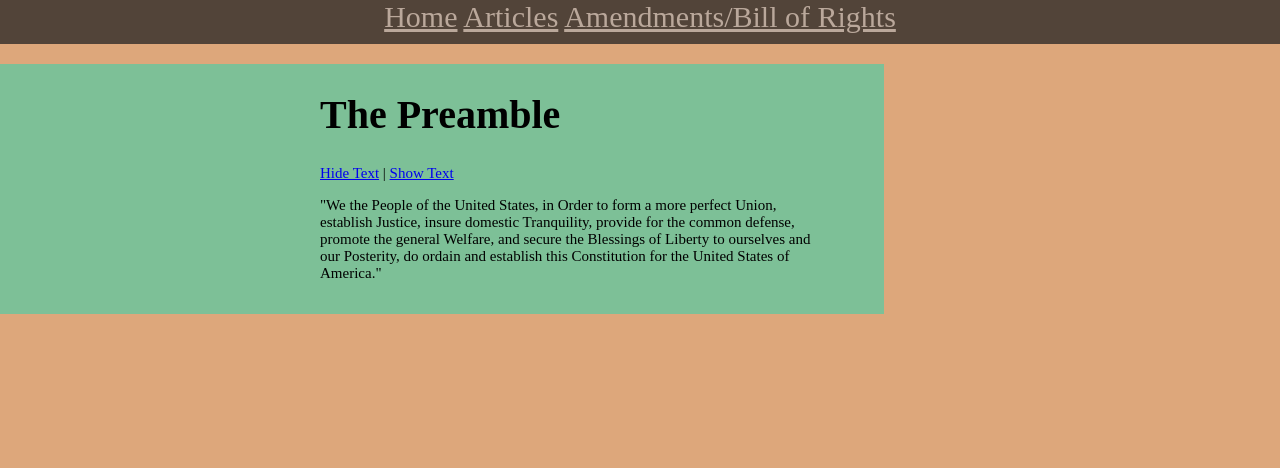
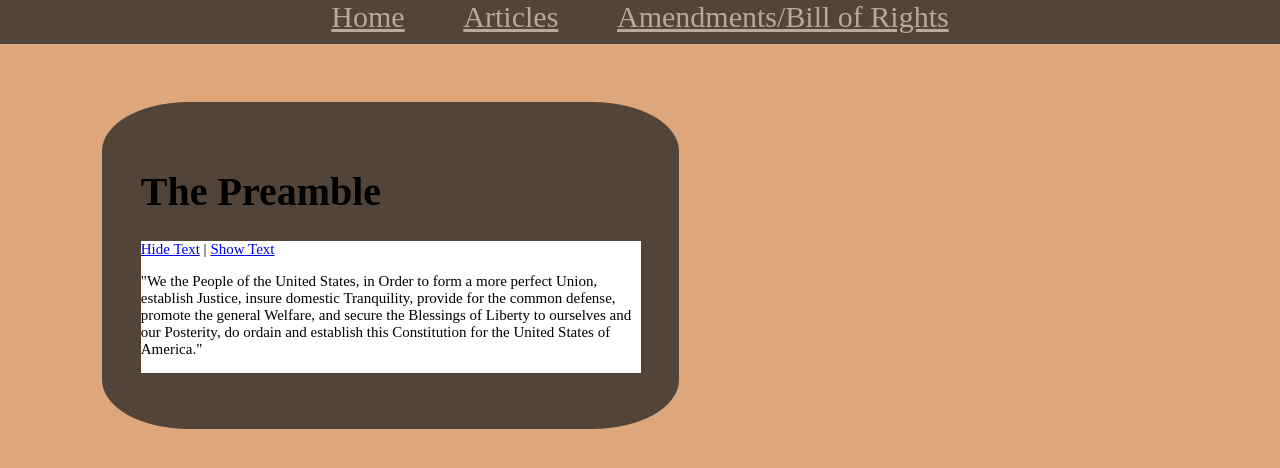
Before and after one commit to RPI-ITWS/ITWS2110-team14, a PHP site: page /constitution/constitution.html in a window 1280 px wide. Shown: the top 468 px of the page. Run offline with PHP 8.4, Linux system fonts and the light colour scheme.

Commit message:
millen11-progress on cotainer/box design
Added more detail to boxes, although I need to figure out our proper color scheme

```diff
--- a/constitution/styles.css
+++ b/constitution/styles.css
@@ -57,12 +57,13 @@
 
 .parentContainer {
   /* The box that will display the current Article, Amendment, etc as well as contain all the other dropdowns */
-  background-color: #7dc097;
-  padding: 0 5% 0 25%;
-  /* position: relative; */
+  background-color: #524439;
+  border-radius: 15%;
+  padding: 3%;
+  position: relative;
   font-size: 20px;
   display: inline-block;
-  margin: 5% 0 0 0;
+  margin: 8%;
   height: 250px;
   width: 500px;
 }
@@ -70,6 +71,8 @@
 .textContainer {
   /* A dropdown that will display the full original text from the constitution for the given Article, Amendment, etc */
   font-size: 15px;
+  overflow-y: scroll;
+  background-color: white;
 }
 
 .summaryContainer {
@@ -89,3 +92,32 @@
 #historyConstitution {
   /* Link to history of the constitution section */
 }
+
+#hideText {
+  color: black;
+}
+
+#showText {
+  color: black;
+}
+
+#hideText a {
+  color: #7dc097;
+}
+
+#showTexta a {
+  color: #7dc097;
+}
+/*
+#hideText a:hover {
+  color: #7dc097;
+}
+
+#showTexta a:hover {
+  color: #7dc097;
+} */
+
+.spaceOutNavContent {
+  /*Spacing between elements in navBar*/
+  padding: 2%;
+}
```
Also changed, not shown: constitution/articles.html (+25 -5 lines), constitution/millen11/millen11README.txt (+13 -1 lines), lab1/styles.css (+7 -6 lines).
